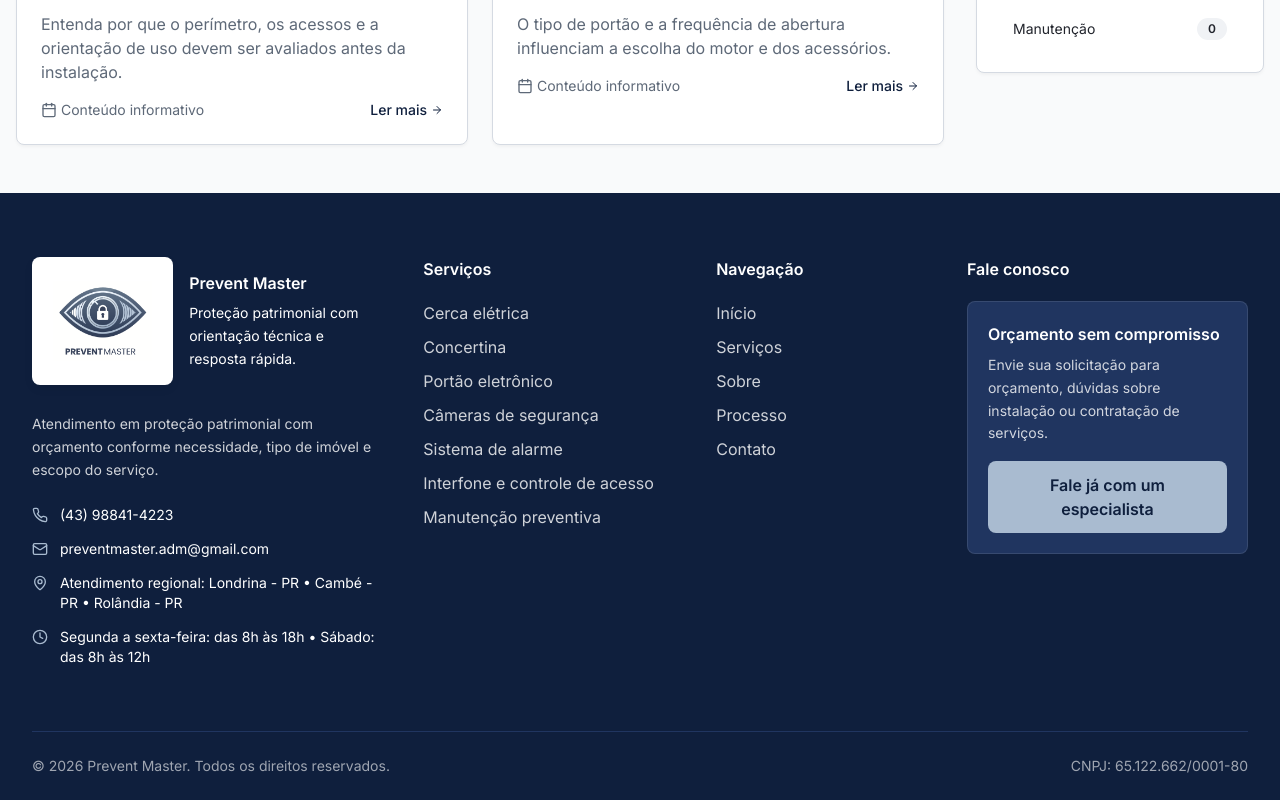
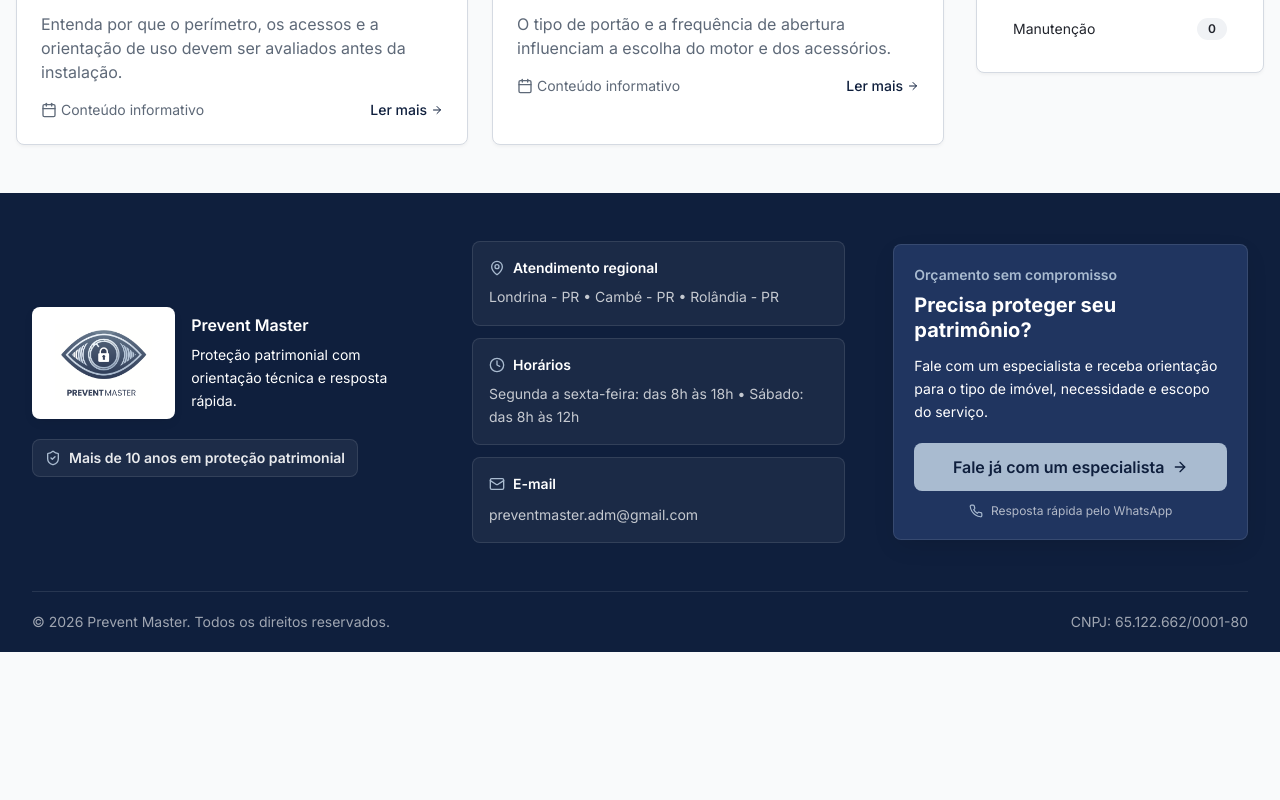
Before and after one commit to canaves/PreventMasterLandPage, a React (Vite) app: page /blog in a window 1280 px wide. Shown: the part 1364-2164 px from the top of the page. After the commit the page ends 2016 px from the top, so only its background shows below. Built offline with nearby package versions, Linux system fonts and the light colour scheme; the HTML template or start-up script is replaced by a standard one.

Commit message:
Enxuga rodape da landing page

```diff
--- a/src/components/Footer.tsx
+++ b/src/components/Footer.tsx
@@ -1,24 +1,6 @@
-import { Clock, Mail, MapPin, Phone } from "lucide-react";
+import { ArrowRight, Clock, Mail, MapPin, Phone, ShieldCheck } from "lucide-react";
 import { company, whatsappUrl } from "@/lib/company";
 import preventMasterFooterLogo from "@/assets/prevent-master-footer-logo.png";
-
-const services = [
-  "Cerca elétrica",
-  "Concertina",
-  "Portão eletrônico",
-  "Câmeras de segurança",
-  "Sistema de alarme",
-  "Interfone e controle de acesso",
-  "Manutenção preventiva",
-];
-
-const quickLinks = [
-  { label: "Início", href: "#inicio" },
-  { label: "Serviços", href: "#servicos" },
-  { label: "Sobre", href: "#sobre" },
-  { label: "Processo", href: "#processo" },
-  { label: "Contato", href: "#contato" },
-];
 
 const Footer = () => {
   const whatsappClick = (message = "Olá! Entrei em contato através do site da Prevent Master. Gostaria de mais informações.") => {
@@ -28,10 +10,10 @@ const Footer = () => {
   return (
     <footer id="contato" className="bg-primary text-primary-foreground">
       <div className="container-padding">
-        <div className="grid gap-8 py-12 md:grid-cols-2 md:py-16 lg:grid-cols-[1.25fr_0.9fr_0.75fr_1fr] lg:gap-10">
-          <div>
-            <div className="mb-7 flex flex-col gap-4 sm:flex-row sm:items-center">
-              <div className="flex h-28 w-56 items-center justify-center rounded-lg border border-white/15 bg-white px-5 py-4 shadow-md shadow-primary-dark/20 sm:h-32 sm:w-64">
+        <div className="grid gap-8 py-10 md:py-12 lg:grid-cols-[1.05fr_1fr_0.95fr] lg:items-center lg:gap-12">
+          <div className="max-w-md">
+            <div className="mb-5 flex flex-col gap-4 sm:flex-row sm:items-center">
+              <div className="flex h-24 w-48 items-center justify-center rounded-lg border border-white/15 bg-white px-5 py-4 shadow-md shadow-primary-dark/20 sm:h-28 sm:w-56">
                 <img
                   src={preventMasterFooterLogo}
                   alt={company.name}
@@ -40,99 +22,73 @@ const Footer = () => {
                   height="572"
                 />
               </div>
-              <div className="max-w-xs">
+              <div>
                 <p className="text-base font-semibold leading-snug text-primary-foreground">{company.name}</p>
                 <p className="mt-2 text-sm leading-relaxed text-primary-foreground/78">{company.tagline}</p>
               </div>
             </div>
 
-            <p className="mb-6 text-sm leading-relaxed text-primary-foreground/80">
-              Atendimento em proteção patrimonial com orçamento conforme necessidade, tipo de imóvel e escopo do serviço.
-            </p>
-
-            <div className="space-y-3.5">
-              <div className="flex items-center text-sm">
-                <Phone aria-hidden="true" focusable="false" className="mr-3 h-4 w-4 flex-shrink-0 text-accent" />
-                <a href={`tel:+55${company.whatsappNumber.slice(2)}`} className="transition-colors hover:text-accent">
-                  {company.phoneDisplay}
-                </a>
-              </div>
-              <div className="flex items-center text-sm">
-                <Mail aria-hidden="true" focusable="false" className="mr-3 h-4 w-4 flex-shrink-0 text-accent" />
-                <a href={`mailto:${company.email}`} className="break-all transition-colors hover:text-accent">
-                  {company.email}
-                </a>
-              </div>
-              <div className="flex items-start text-sm">
-                <MapPin aria-hidden="true" focusable="false" className="mr-3 mt-0.5 h-4 w-4 flex-shrink-0 text-accent" />
-                <span>Atendimento regional: {company.serviceAreas.join(" • ")}</span>
-              </div>
-              <div className="flex items-start text-sm">
-                <Clock aria-hidden="true" focusable="false" className="mr-3 mt-0.5 h-4 w-4 flex-shrink-0 text-accent" />
-                <span>{company.businessHours.join(" • ")}</span>
-              </div>
+            <div className="inline-flex items-center gap-2 rounded-lg border border-white/10 bg-white/[0.06] px-3 py-2 text-sm font-semibold text-primary-foreground/90">
+              <ShieldCheck aria-hidden="true" focusable="false" className="h-4 w-4 text-accent" />
+              Mais de 10 anos em proteção patrimonial
             </div>
           </div>
 
-          <div>
-            <h4 className="mb-5 text-base font-semibold">Serviços</h4>
-            <ul className="space-y-2.5">
-              {services.map((service) => (
-                <li key={service}>
-                  <button
-                    type="button"
-                    onClick={() =>
-                      whatsappClick(`Olá! Gostaria de solicitar informações sobre ${service} com a Prevent Master.`)
-                    }
-                    aria-label={`Solicitar informações sobre ${service}`}
-                    className="text-left text-primary-foreground/80 transition-colors duration-200 hover:text-accent"
-                  >
-                    {service}
-                  </button>
-                </li>
-              ))}
-            </ul>
+          <div className="grid gap-3 sm:grid-cols-2 lg:grid-cols-1">
+            <div className="rounded-lg border border-white/10 bg-white/[0.05] p-4">
+              <div className="mb-2 flex items-center gap-2 text-sm font-semibold">
+                <MapPin aria-hidden="true" focusable="false" className="h-4 w-4 text-accent" />
+                Atendimento regional
+              </div>
+              <p className="text-sm leading-relaxed text-primary-foreground/75">{company.serviceAreas.join(" • ")}</p>
+            </div>
+            <div className="rounded-lg border border-white/10 bg-white/[0.05] p-4">
+              <div className="mb-2 flex items-center gap-2 text-sm font-semibold">
+                <Clock aria-hidden="true" focusable="false" className="h-4 w-4 text-accent" />
+                Horários
+              </div>
+              <p className="text-sm leading-relaxed text-primary-foreground/75">{company.businessHours.join(" • ")}</p>
+            </div>
+            <div className="rounded-lg border border-white/10 bg-white/[0.05] p-4 sm:col-span-2 lg:col-span-1">
+              <div className="mb-2 flex items-center gap-2 text-sm font-semibold">
+                <Mail aria-hidden="true" focusable="false" className="h-4 w-4 text-accent" />
+                E-mail
+              </div>
+              <a href={`mailto:${company.email}`} className="break-all text-sm text-primary-foreground/75 transition-colors hover:text-accent">
+                {company.email}
+              </a>
+            </div>
           </div>
 
-          <div>
-            <h4 className="mb-5 text-base font-semibold">Navegação</h4>
-            <ul className="space-y-2.5">
-              {quickLinks.map((link) => (
-                <li key={link.label}>
-                  <a href={link.href} className="text-primary-foreground/80 transition-colors duration-200 hover:text-accent">
-                    {link.label}
-                  </a>
-                </li>
-              ))}
-            </ul>
-          </div>
-
-          <div>
-            <h4 className="mb-5 text-base font-semibold">Fale conosco</h4>
-            <div className="rounded-lg border border-white/10 bg-primary-light p-5">
-              <h5 className="mb-2 font-semibold">Orçamento sem compromisso</h5>
-              <p className="mb-4 text-sm leading-relaxed text-primary-foreground/80">
-                Envie sua solicitação para orçamento, dúvidas sobre instalação ou contratação de serviços.
-              </p>
+          <div className="rounded-lg border border-white/10 bg-primary-light p-5 shadow-lg shadow-primary-dark/20">
+            <p className="text-sm font-semibold text-accent">Orçamento sem compromisso</p>
+            <h4 className="mt-2 text-xl font-bold leading-tight">Precisa proteger seu patrimônio?</h4>
+            <p className="mt-3 text-sm leading-relaxed text-primary-foreground/78">
+              Fale com um especialista e receba orientação para o tipo de imóvel, necessidade e escopo do serviço.
+            </p>
+            <div className="mt-5 grid gap-3">
               <button
                 type="button"
                 onClick={() =>
                   whatsappClick("Olá! Gostaria de solicitar um orçamento sem compromisso com a Prevent Master.")
                 }
                 aria-label="Chamar a Prevent Master no WhatsApp"
-                className="w-full rounded-lg bg-accent px-4 py-3 font-semibold text-accent-foreground transition-colors duration-200 hover:bg-accent-light"
+                className="inline-flex min-h-12 w-full items-center justify-center rounded-lg bg-accent px-4 py-3 font-semibold text-accent-foreground transition-colors duration-200 hover:bg-accent-light"
               >
                 Fale já com um especialista
+                <ArrowRight aria-hidden="true" focusable="false" className="ml-2 h-4 w-4" />
               </button>
+              <p className="flex items-center justify-center gap-2 text-xs text-primary-foreground/65">
+                <Phone aria-hidden="true" focusable="false" className="h-3.5 w-3.5 text-accent" />
+                Resposta rápida pelo WhatsApp
+              </p>
             </div>
           </div>
         </div>
 
-        <div className="border-t border-primary-light py-6">
+        <div className="border-t border-white/10 py-5">
           <div className="flex flex-col items-center justify-between gap-4 text-sm text-primary-foreground/60 md:flex-row">
-            <div>
-              © {new Date().getFullYear()} {company.name}. Todos os direitos reservados.
-            </div>
+            <div>© {new Date().getFullYear()} {company.name}. Todos os direitos reservados.</div>
             <div>CNPJ: {company.cnpj}</div>
           </div>
         </div>
```
